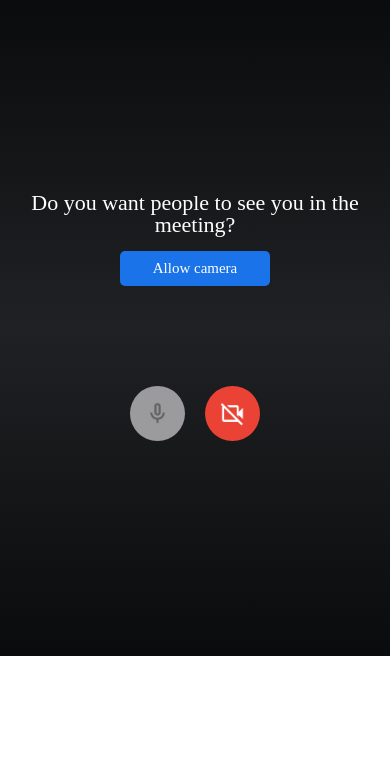
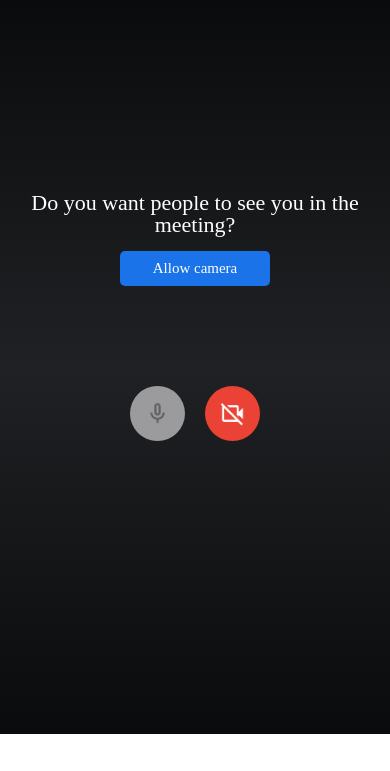
Before and after one commit to appwebnet/google-meet, a plain HTML site: page index.html in a window 390 px wide. Shown: the part 73-844 px from the top of the page. Drawn offline with Linux system fonts and the light colour scheme; a web font is replaced by a local one.

Commit message:
Update main.css

```diff
--- a/main.css
+++ b/main.css
@@ -202,7 +202,7 @@
   }
   .b-box-call{
     margin-top: 100px;
-    padding-bottom: 50%;
+    padding-bottom: 70%;
     display: flex;
   }
 
```
